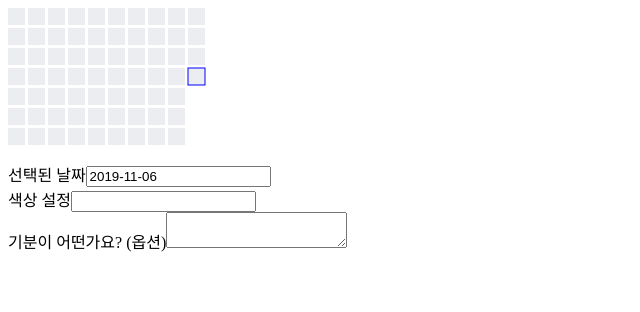
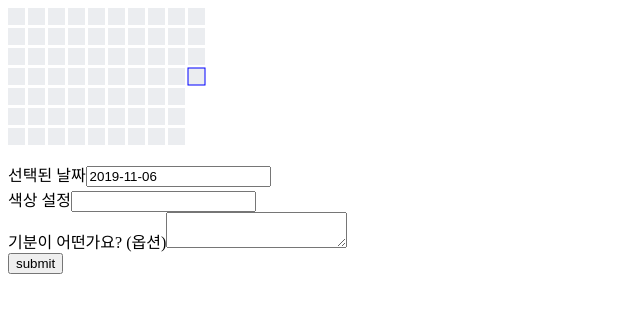
Before and after one commit to cok2exe/record-feeling, a React (Create React App) app: page / in a window 1280 px wide. Shown: the top 312 px of the page, without its empty margins (0-640 px from the left). Built offline with nearby package versions, Linux system fonts and the light colour scheme.

Commit message:
update :) setData 추가

```diff
--- a/src/components/Week/index.tsx
+++ b/src/components/Week/index.tsx
@@ -5,7 +5,7 @@ import Day from "../Day";
 interface IWeekProps {
   period: IDataValue[];
   selectedDate: string;
-  clickDate: (day: string) => void;
+  setDate: (day: string) => void;
 }
 
 interface IDataValue {
@@ -13,7 +13,7 @@ interface IDataValue {
   date: string[];
 }
 
-const Week: React.FC<IWeekProps> = ({ period, selectedDate, clickDate }) => {
+const Week: React.FC<IWeekProps> = ({ period, selectedDate, setDate }) => {
   return (
     <svg className="week">
       {period.map(week => (
@@ -32,7 +32,7 @@ const Week: React.FC<IWeekProps> = ({ period, selectedDate, clickDate }) => {
                   ? "red"
                   : ""
               }
-              onClick={() => clickDate(day)}
+              onClick={() => setDate(day)}
             />
           ))}
         </g>
--- a/src/containers/Calendar/index.tsx
+++ b/src/containers/Calendar/index.tsx
@@ -5,6 +5,12 @@ import Week from "../../components/Week";
 interface IDataValue {
   week: number;
   date: string[];
+}
+
+interface IFeelingValue {
+  date: string;
+  color: string;
+  description: string;
 }
 
 type stateType = {
@@ -25,13 +31,15 @@ const reducer = (state: stateType, action: actionType) => {
 };
 
 const Calendar: React.FC = () => {
+  const [data, setData] = useState<IFeelingValue>({
+    date: "",
+    color: "",
+    description: ""
+  });
   // 날짜 선택
   const [selectedDate, setDate] = useState<string>(
     moment().format("YYYY-MM-DD")
   );
-  const clickDate = (day: string): void => {
-    setDate(day);
-  };
 
   // 날짜 선택 후 정보 저장
   const [state, dispatch] = useReducer(reducer, {
@@ -77,12 +85,20 @@ const Calendar: React.FC = () => {
     return acc;
   }, []);
 
+  const setFeeling = ():void => {
+    setData({
+      date: selectedDate,
+      color: state.color,
+      description: state.description
+    })
+  };
+
   return (
     <div className="App">
       <Week
         period={_period}
         selectedDate={selectedDate}
-        clickDate={clickDate}
+        setDate={setDate}
       />
       <div className="calendar__input">
         <div className="calendar__select-date">
@@ -115,6 +131,10 @@ const Calendar: React.FC = () => {
             onChange={handleChangeForTextArea}
           />
         </div>
+
+        <button onClick={setFeeling}>submit</button>
+
+        {data.date} {data.color} {data.description}
       </div>
     </div>
   );
```
